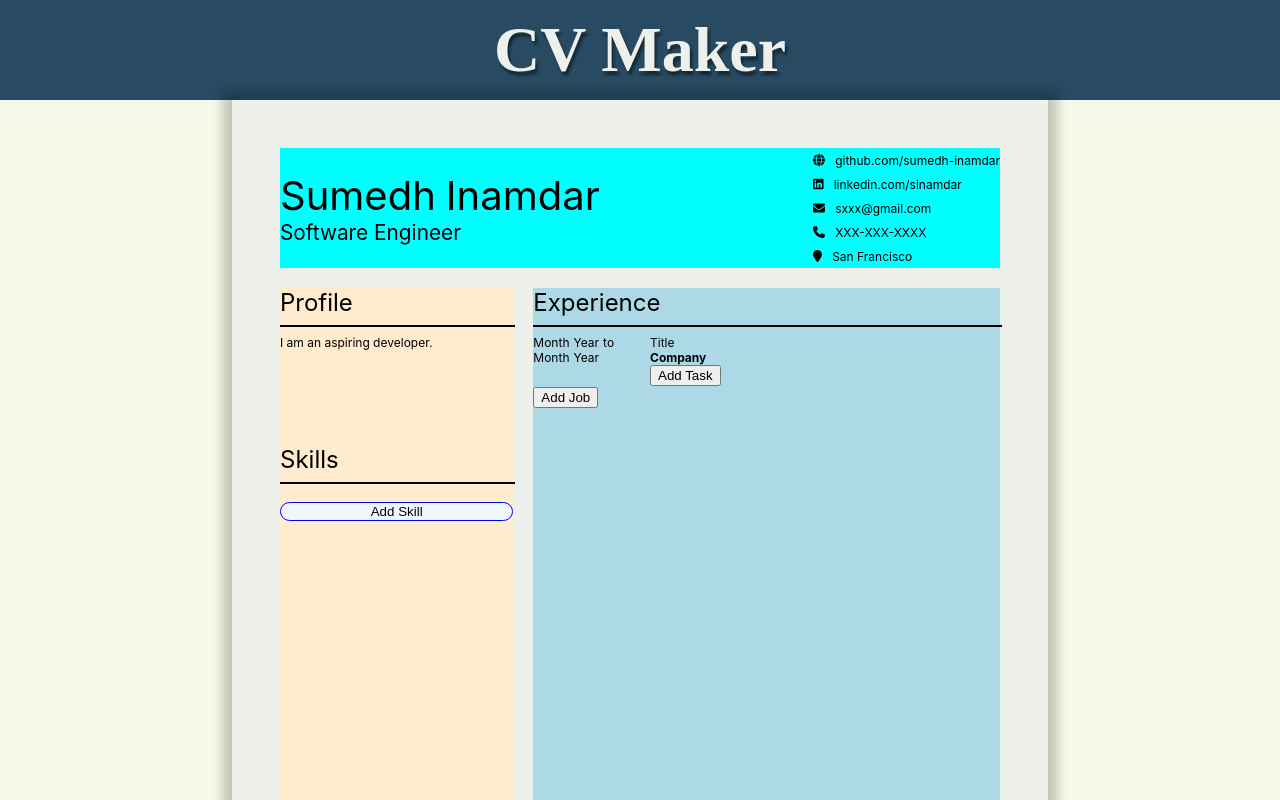
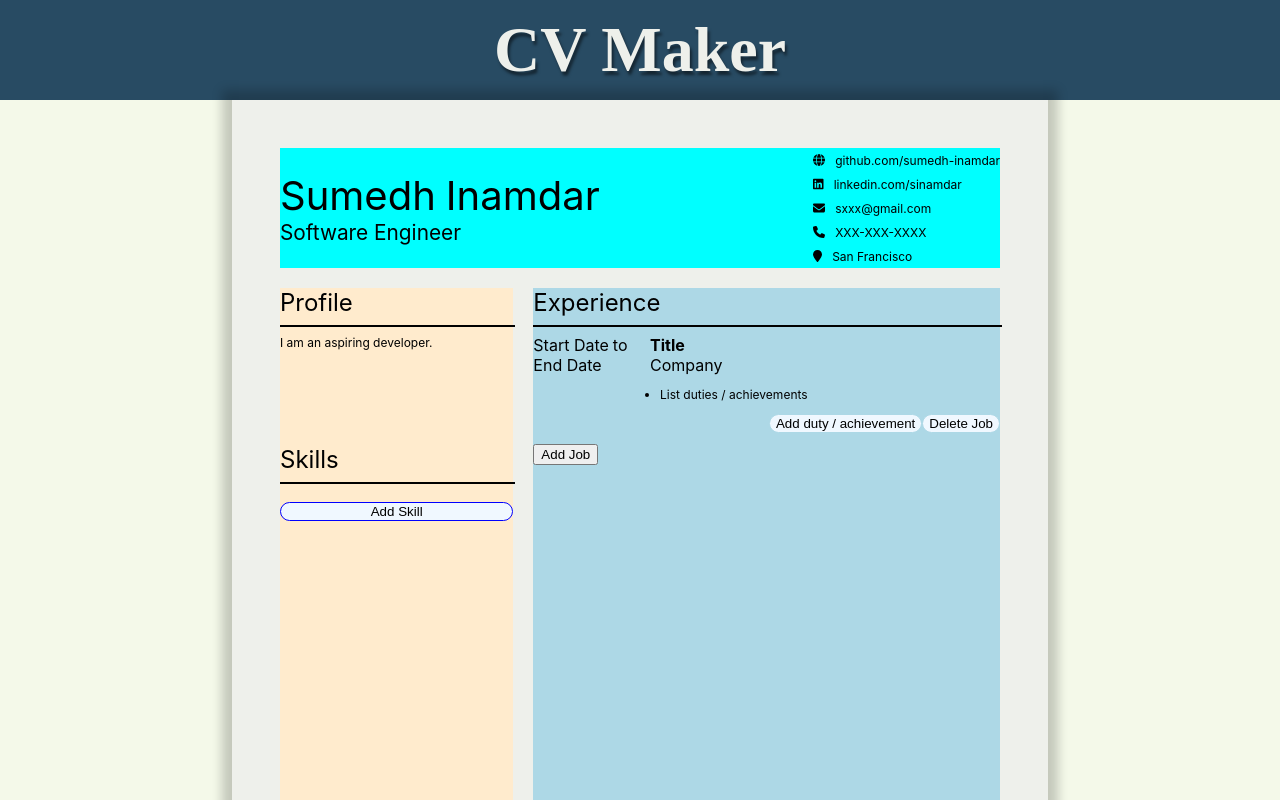
Before and after one commit to sumedh-inamdar/cv-application, a React (Create React App) app: page / in a window 1280 px wide. Both pictures are taken after a click on the button "Add Job". Shown: the top 800 px of the page. Built offline with nearby package versions, Linux system fonts and the light colour scheme; the HTML template or start-up script is replaced by a standard one; a web font is replaced by a local one.

Commit message:
Replaced DatePicker with react-calendar, updated Experience props, added utility functions, added reactCalendar case to Field, added Calendar css styling

```diff
--- a/package.json
+++ b/package.json
@@ -12,9 +12,10 @@
     "@testing-library/react": "^12.1.3",
     "@testing-library/user-event": "^13.5.0",
     "babel-plugin-macros": "^3.1.0",
+    "date-fns": "^2.28.0",
     "react": "^17.0.2",
+    "react-calendar": "^3.7.0",
     "react-dom": "^17.0.2",
-    "react-dropdown-date": "^2.2.7",
     "react-scripts": "5.0.0",
     "react-to-print": "^2.14.4",
     "uniqid": "^5.4.0",
--- a/src/components/CV-components/Experience.js
+++ b/src/components/CV-components/Experience.js
@@ -11,10 +11,22 @@ export default class Experience extends Component {
       currJob: {
         title: 'Title',
         company: 'Company',
-        startMonth: 'Month',
-        startYear: 'Year',
-        endMonth: 'Month',
-        endYear: 'Year',
+        startDate: 'Start Date',
+        endDate: 'End Date',
+        id: uniqid()
+      }
+    };
+    this.addJob = this.addJob.bind(this);
+    this.deleteJob = this.deleteJob.bind(this);
+  }
+  addJob() {
+    this.setState({
+      jobs: [...this.state.jobs, this.state.currJob],
+      currJob: {
+        title: 'Title',
+        company: 'Company',
+        startDate: 'Start Date',
+        endDate: 'End Date',
         tasks: [
           { name: 'Task 1', id: uniqid() },
           { name: 'Task 2', id: uniqid() },
@@ -22,28 +34,11 @@ export default class Experience extends Component {
         ],
         id: uniqid()
       }
-    };
-    this.addTask = this.addTask.bind(this);
-    this.addJob = this.addJob.bind(this);
+    });
   }
-  addTask() {}
-  addJob() {
+  deleteJob(jobID) {
     this.setState({
-      jobs: [...this.state.jobs, this.state.currJob],
-      currJob: {
-        title: 'Title',
-        company: 'Company',
-        startMonth: 'Month',
-        startYear: 'Year',
-        endMonth: 'Month',
-        endYear: 'Year',
-        tasks: [
-          { name: 'Task 1', id: uniqid() },
-          { name: 'Task 2', id: uniqid() },
-          { name: 'Task 3', id: uniqid() }
-        ],
-        id: uniqid()
-      }
+      jobs: this.state.jobs.filter((job) => job.id !== jobID)
     });
   }
   changeState(event, jobID, jobProperty) {
@@ -69,7 +64,7 @@ export default class Experience extends Component {
             <Job
               key={job.id}
               job={job}
-              addTask={this.addTask}
+              deleteJob={() => this.deleteJob(job.id)}
               handleChange={(event, jobProperty) =>
                 this.changeState(event, job.id, jobProperty)
               }
--- a/src/components/CV-components/Field.js
+++ b/src/components/CV-components/Field.js
@@ -4,8 +4,9 @@ import '../../styles/commonStyles.css';
 import '../../styles/Field.css';
 import FieldDisplay from './FieldDisplay';
 import FieldTextArea from './FieldTextArea';
-import { YearPicker, MonthPicker } from 'react-dropdown-date';
-import { getMonthText, getMonthNum } from '../../utilities/constants';
+import Calendar from 'react-calendar';
+import '../../styles/Calendar.css';
+import { format } from 'date-fns';
 
 export default class Field extends Component {
   constructor(props) {
@@ -31,7 +32,7 @@ export default class Field extends Component {
   render() {
     const {
       text,
-      year,
+      date,
       editMode,
       handleChange,
       handleHover,
@@ -62,43 +63,17 @@ export default class Field extends Component {
             className={className}
           />
         );
-      case 'monthDropdown':
+      case 'reactCalendar':
         return (
-          <MonthPicker
-            short
-            defaultValue={'mo'}
-            year={year} // mandatory
-            required={true} // default is false
-            value={getMonthNum(text)} // mandatory
-            onChange={(month) => {
-              const psuedoEvent = { target: { value: getMonthText(month) } };
-              handleChange(psuedoEvent);
+          <Calendar
+            value={date}
+            onChange={(value) => {
+              handleChange(value);
               this.handleSubmit();
-              console.log(month);
             }}
-            name={'month'}
-            classes={'monthPicker cvText'}
-            optionClasses={'option classes'}
-          />
-        );
-      case 'yearDropdown':
-        return (
-          <YearPicker
-            defaultValue={'yr'}
-            start={1950} // default is 1900
-            reverse // default is ASCENDING
-            required={true} // default is false
-            value={text} // mandatory
-            onChange={(year) => {
-              // mandatory
-              const psuedoEvent = { target: { value: year } };
-              handleChange(psuedoEvent);
-              this.handleSubmit();
-              console.log(year);
-            }}
-            name={'year'}
-            classes={'yearPicker cvText'}
-            optionClasses={'option classes'}
+            maxDetail="year"
+            minDetail="decade"
+            formatMonth={(locale, date) => format(date, 'MMM')}
           />
         );
     }
@@ -106,6 +81,7 @@ export default class Field extends Component {
 }
 Field.propTypes = {
   text: PropTypes.string.isRequired,
+  date: PropTypes.oneOfType([PropTypes.object, PropTypes.string]),
   year: PropTypes.string,
   editMode: PropTypes.string.isRequired,
   handleChange: PropTypes.func.isRequired,
--- a/src/components/CV-components/Job.js
+++ b/src/components/CV-components/Job.js
@@ -4,45 +4,82 @@ import AddButton from './AddButton';
 import Field from './Field';
 import '../../styles/commonStyles.css';
 import '../../styles/Job.css';
+import { FontAwesomeIcon } from '@fortawesome/react-fontawesome';
+import { faTrash } from '@fortawesome/free-solid-svg-icons';
+import uniqid from 'uniqid';
+import {
+  convertDateToString,
+  returnDate
+} from '../../utilities/helperFunctions';
 
 export default class Job extends Component {
   constructor(props) {
     super(props);
+    this.state = {
+      tasks: [{ name: 'List duties / achievements', id: uniqid() }],
+      currTask: { name: 'List duties / achievements', id: uniqid() }
+    };
+    this.addTask = this.addTask.bind(this);
+    this.deleteTask = this.deleteTask.bind(this);
+  }
+  addTask() {
+    this.setState({
+      tasks: [...this.state.tasks, this.state.currTask],
+      currTask: { name: 'List duties / achievements', id: uniqid() }
+    });
+  }
+  changeState(event, taskID) {
+    this.setState({
+      tasks: this.state.tasks.map((task) =>
+        task.id === taskID ? { name: event.target.value, id: task.id } : task
+      )
+    });
+  }
+  deleteTask(event) {
+    const taskID = event.target.closest('li').id;
+    this.setState({
+      tasks: this.state.tasks.filter((task) => task.id != taskID)
+    });
+  }
+  toggleDeleteTask(event) {
+    const trashElement = event.target.closest('li').querySelector('.trashIcon');
+
+    const isValidMouseEnter =
+      event.type === 'mouseenter' &&
+      trashElement.classList.contains('visHidden');
+
+    const isValidMouseLeave =
+      event.type === 'mouseleave' &&
+      !trashElement.classList.contains('visHidden');
+
+    if (isValidMouseEnter || isValidMouseLeave) {
+      trashElement.classList.toggle('visHidden');
+    }
   }
   render() {
-    const { job, addTask, handleChange } = this.props;
+    const { job, deleteJob, handleChange } = this.props;
     return (
       <div id={job.id} className="jobContainer">
         <div className="jobContainer__left">
           <div className="startRow">
             <Field
-              text={job.startMonth}
-              year={job.startYear}
-              editMode="monthDropdown"
-              handleChange={(event) => handleChange(event, 'startMonth')}
-              className="job__startMonth cvText"
+              text={convertDateToString(job.startDate)}
+              date={returnDate(job.startDate)}
+              editMode="reactCalendar"
+              handleChange={(value) =>
+                handleChange({ target: { value } }, 'startDate')
+              }
             />
-            <Field
-              text={job.startYear}
-              editMode="yearDropdown"
-              handleChange={(event) => handleChange(event, 'startYear')}
-              className="job__startYear cvText"
-            />
-            <span className="cvText"> to</span>
+            <span className=""> to</span>
           </div>
           <div className="startRow">
             <Field
-              text={job.endMonth}
-              year={job.endYear}
-              editMode="monthDropdown"
-              handleChange={(event) => handleChange(event, 'endMonth')}
-              className="job__endMonth cvText"
-            />
-            <Field
-              text={job.endYear}
-              editMode="yearDropdown"
-              handleChange={(event) => handleChange(event, 'endYear')}
-              className="job__endYear cvText"
+              text={convertDateToString(job.endDate)}
+              date={returnDate(job.endDate)}
+              editMode="reactCalendar"
+              handleChange={(value) =>
+                handleChange({ target: { value } }, 'endDate')
+              }
             />
           </div>
         </div>
@@ -51,20 +88,53 @@ export default class Job extends Component {
             text={job.title}
             editMode="textarea"
             handleChange={(event) => handleChange(event, 'title')}
-            className="job__title cvText"
+            className="job__title"
           />
           <Field
             text={job.company}
             editMode="textarea"
             handleChange={(event) => handleChange(event, 'company')}
-            className="job__company cvText"
+            className="job__company"
           />
-
-          <AddButton
-            clickHandler={addTask}
-            buttonText="Add Task"
-            className="addTaskButton"
-          />
+          <ul className="tasksUL">
+            {this.state.tasks.map((task) => (
+              <li
+                key={task.id}
+                id={task.id}
+                onMouseEnter={this.toggleDeleteTask}
+                onMouseLeave={this.toggleDeleteTask}
+                className="taskLI">
+                <div className="taskItemFlex">
+                  <Field
+                    text={task.name}
+                    editMode="textarea"
+                    handleChange={(event) => this.changeState(event, task.id)}
+                    id={task.id}
+                    maxLength={100}
+                    className="cvText"
+                  />
+                  <FontAwesomeIcon
+                    icon={faTrash}
+                    onClick={this.deleteTask}
+                    className="trashIcon visHidden"
+                  />
+                </div>
+              </li>
+            ))}
+          </ul>
+          {/* add container div and add button to delete job */}
+          <div className="job__buttonContainer">
+            <AddButton
+              clickHandler={this.addTask}
+              buttonText="Add duty / achievement"
+              className="job__addTaskButton"
+            />
+            <AddButton
+              clickHandler={deleteJob}
+              buttonText="Delete Job"
+              className="job__deleteJobButton"
+            />
+          </div>
         </div>
       </div>
     );
@@ -72,6 +142,6 @@ export default class Job extends Component {
 }
 Job.propTypes = {
   job: PropTypes.object.isRequired,
-  addTask: PropTypes.func.isRequired,
+  deleteJob: PropTypes.func.isRequired,
   handleChange: PropTypes.func.isRequired
 };
--- a/src/components/CV-components/Skills.js
+++ b/src/components/CV-components/Skills.js
@@ -85,12 +85,6 @@ export default class Skills extends Component {
                   className="trashIcon visHidden"
                 />
               </div>
-
-              {/* Need to add delete button on hover
-              0. Add trash icon here
-              1. Create function to toggle classList on trash icon element that displays element
-              2. Pass in function as prop to Field
-              3. Prop gets passed to onMouseEnter and onMouseLeave attribute for FieldDisplay */}
             </li>
           ))}
         </ul>
--- /dev/null
+++ b/src/styles/Calendar.css
@@ -0,0 +1,123 @@
+.react-calendar {
+  position: fixed;
+  z-index: 1;
+  width: min-content;
+  height: min-content;
+  max-width: 100%;
+  background: white;
+  border: 1px solid #a0a096;
+  font-family: Arial, Helvetica, sans-serif;
+  line-height: 1.125em;
+}
+.react-calendar--doubleView {
+  width: 700px;
+}
+.react-calendar--doubleView .react-calendar__viewContainer {
+  display: flex;
+  margin: -0.5em;
+}
+.react-calendar--doubleView .react-calendar__viewContainer > * {
+  width: 50%;
+  margin: 0.5em;
+}
+.react-calendar,
+.react-calendar *,
+.react-calendar *:before,
+.react-calendar *:after {
+  -moz-box-sizing: border-box;
+  -webkit-box-sizing: border-box;
+  box-sizing: border-box;
+}
+.react-calendar button {
+  margin: 0;
+  border: 0;
+  outline: none;
+}
+.react-calendar button:enabled:hover {
+  cursor: pointer;
+}
+.react-calendar__navigation {
+  display: flex;
+  height: 24px;
+  margin-bottom: var(--CV-margin-inner);
+}
+.react-calendar__navigation button {
+  min-width: 34px;
+  background: none;
+}
+.react-calendar__navigation__label {
+  width:max-content;
+}
+.react-calendar__navigation button:disabled {
+  background-color: #f0f0f0;
+}
+.react-calendar__navigation button:enabled:hover,
+.react-calendar__navigation button:enabled:focus {
+  background-color: #e6e6e6;
+}
+.react-calendar__month-view__weekdays {
+  text-align: center;
+  text-transform: uppercase;
+  font-weight: bold;
+  font-size: 0.75em;
+}
+.react-calendar__month-view__weekdays__weekday {
+  padding: 0.5em;
+}
+.react-calendar__month-view__weekNumbers .react-calendar__tile {
+  display: flex;
+  align-items: center;
+  justify-content: center;
+  font-size: 0.75em;
+  font-weight: bold;
+}
+.react-calendar__month-view__days__day--weekend {
+  color: #d10000;
+}
+.react-calendar__month-view__days__day--neighboringMonth {
+  color: #757575;
+}
+.react-calendar__year-view .react-calendar__tile,
+.react-calendar__decade-view .react-calendar__tile,
+.react-calendar__century-view .react-calendar__tile {
+  padding: 1em 0.5em;
+}
+.react-calendar__tile {
+  max-width: 100%;
+  padding: 5px 6.6667px;
+  background: none;
+  text-align: center;
+  line-height: 16px;
+}
+.react-calendar__tile:disabled {
+  background-color: #f0f0f0;
+}
+.react-calendar__tile:enabled:hover,
+.react-calendar__tile:enabled:focus {
+  background-color: #e6e6e6;
+}
+.react-calendar__tile--now {
+  background: #ffff76;
+}
+.react-calendar__tile--now:enabled:hover,
+.react-calendar__tile--now:enabled:focus {
+  background: #ffffa9;
+}
+.react-calendar__tile--hasActive {
+  background: #76baff;
+}
+.react-calendar__tile--hasActive:enabled:hover,
+.react-calendar__tile--hasActive:enabled:focus {
+  background: #a9d4ff;
+}
+.react-calendar__tile--active {
+  background: #006edc;
+  color: white;
+}
+.react-calendar__tile--active:enabled:hover,
+.react-calendar__tile--active:enabled:focus {
+  background: #1087ff;
+}
+.react-calendar--selectRange .react-calendar__tile--hover {
+  background-color: #e6e6e6;
+}
--- a/src/styles/Job.css
+++ b/src/styles/Job.css
@@ -1,5 +1,6 @@
 .jobContainer {
   display: flex;
+  margin-bottom: var(--CV-margin-inner);
 }
 .jobContainer__left {
   flex: 1 0 0;
@@ -7,13 +8,46 @@
 .jobContainer__right {
   flex: 3 0 0;
 }
+.job__title {
+  font-weight: bold;
+  font-size: 1rem;
+}
 .job__company {
-  font-weight: bold;
+    font-size: 1rem;
 }
 
 .startRow {
   display: flex;
 }
 .startRow > * {
-    margin-right: 4px;
+  margin-right: 4px;
 }
+
+/* Tasks */
+.tasksUL {
+  padding-left: 10px;
+}
+.taskLI {
+  margin: var(--CV-margin-inner) 0px;
+}
+.taskItemFlex {
+  display: flex;
+  flex-direction: row;
+  justify-content: space-between;
+  align-items: center;
+}
+.taskItemFlex > div {
+  flex: 1 1 auto;
+}
+.job__buttonContainer {
+    display: flex;
+    flex-direction: row;
+    justify-content: flex-end;
+    align-items: center;
+}
+.job__addTaskButton, .job__deleteJobButton {
+  width: 100%;
+  background-color: aliceblue;
+  border: 1px solid lightblue;
+  border-radius: 10px;
+}
--- a/src/utilities/constants.js
+++ /dev/null
@@ -1,20 +0,0 @@
-const month = {
-  0: 'Jan',
-  1: 'Feb',
-  2: 'Mar',
-  3: 'Apr',
-  4: 'May',
-  5: 'June',
-  6: 'July',
-  7: 'Aug',
-  8: 'Sept',
-  9: 'Oct',
-  10: 'Nov',
-  11: 'Dec'
-};
-export function getMonthText(monthNum) {
-  return month[monthNum];
-}
-export function getMonthNum(monthText) {
-  return Object.values(month).indexOf(monthText);
-}
--- /dev/null
+++ b/src/utilities/helperFunctions.js
@@ -0,0 +1,9 @@
+import { format } from 'date-fns';
+
+export function convertDateToString(date) {
+  return date instanceof Date ? format(date, 'MMM yyyy') : date;
+}
+
+export function returnDate(date) {
+  return date instanceof Date ? date : new Date();
+}
```
Also changed, not shown: 1 other file (tests, documents, lock files or other folders).
